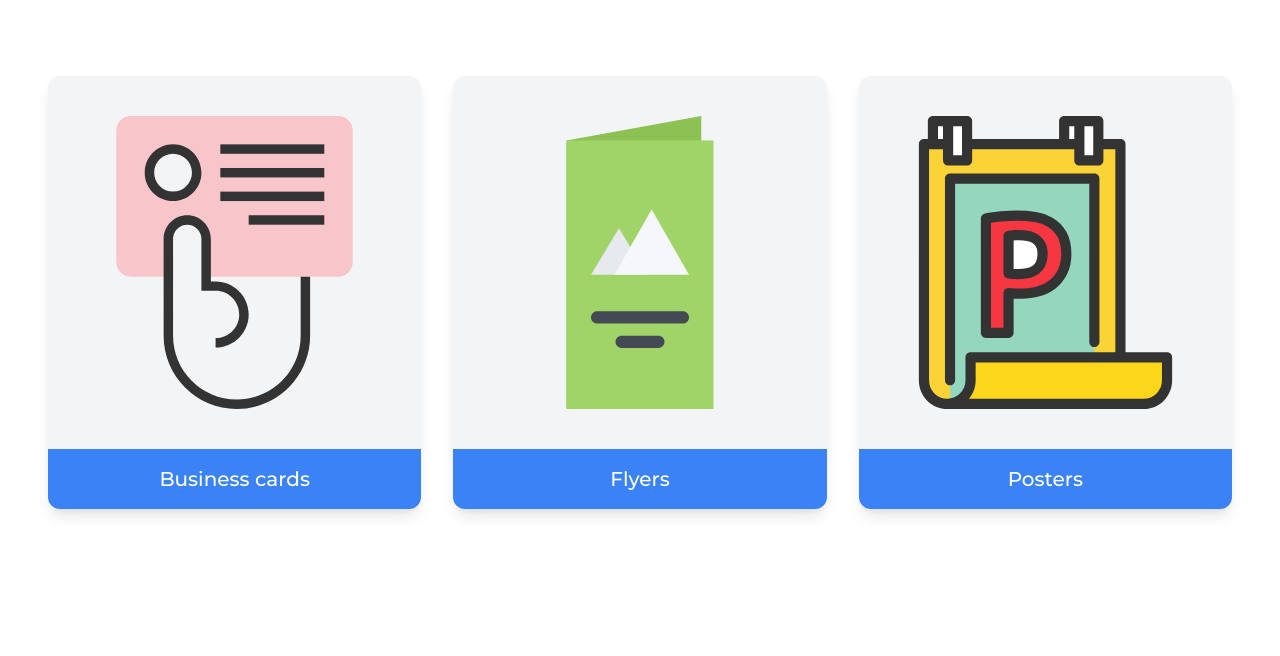
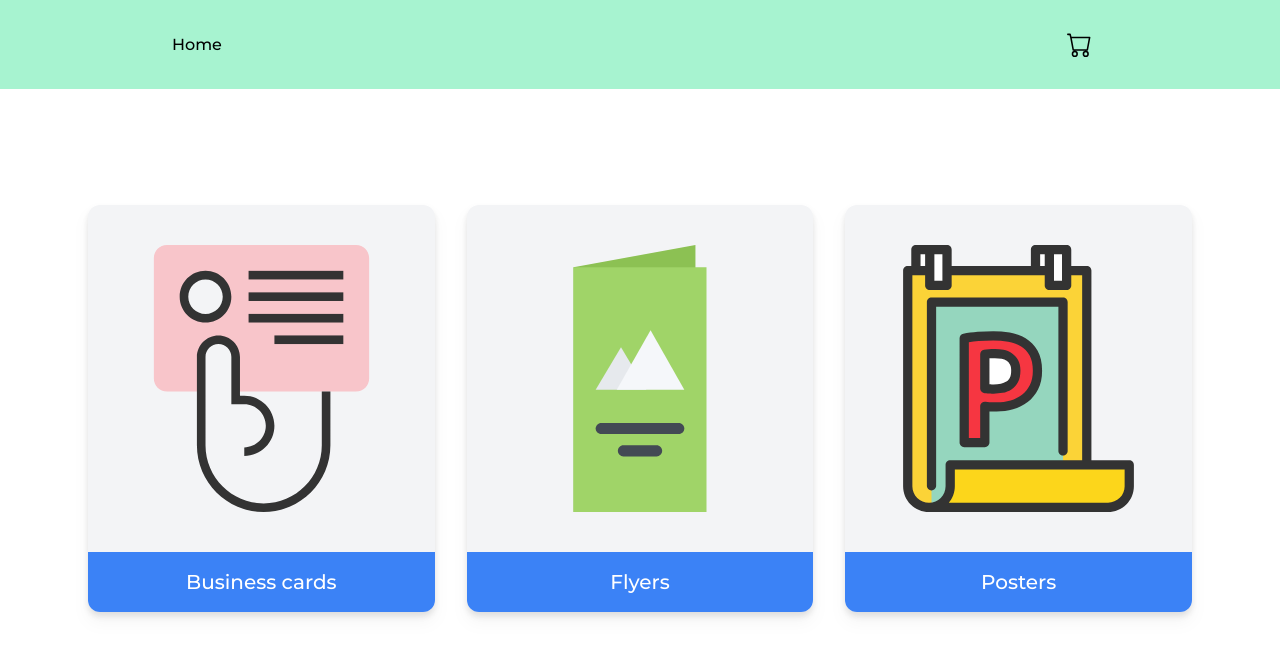
Before and after one commit to giovanizanetti/Product-Assignment, a React (Create React App) app: page / in a window 1280 px wide. Shown: the top 656 px of the page. Built offline with nearby package versions, Linux system fonts and the light colour scheme.

Commit message:
add navigation bar

```diff
--- a/package.json
+++ b/package.json
@@ -9,6 +9,7 @@
     "@testing-library/user-event": "^12.1.10",
     "react": "^17.0.2",
     "react-dom": "^17.0.2",
+    "react-icons": "^4.3.1",
     "react-router-dom": "5",
     "react-scripts": "4.0.3",
     "web-vitals": "^1.0.1"
--- a/src/App.js
+++ b/src/App.js
@@ -1,14 +1,16 @@
-import { BrowserRouter as Router } from "react-router-dom";
+import { BrowserRouter as Router } from 'react-router-dom'
 import Routes from './Routes'
+import Header from '../src/components/Header'
 
 function App() {
   return (
-    <div data-testid='app-component' className="App">
+    <div data-testid='app-component' className='App'>
       <Router>
-      {Routes}
+        <Header />
+        {Routes}
       </Router>
     </div>
-  );
+  )
 }
 
-export default App;
+export default App
--- /dev/null
+++ b/src/components/Header/index.js
@@ -0,0 +1,27 @@
+import React from 'react'
+import { BsCart, BsCartFill } from 'react-icons/bs'
+import { Link } from 'react-router-dom'
+
+const Header = ({ cartCount = 0 }) => {
+  return (
+    <header className=' md:px-10 mb-2 bg-green-200 lg:px-20'>
+      <nav
+        data-testid='header-component'
+        className='flex items-center justify-between flex-wrap p-6 sm:p-3 lg:mx-5  xl:mx-20 lg:py-8'
+      >
+        <Link
+          href='#responsive-header'
+          className='block mt-4 lg:inline-block lg:mt-0 text-teal-200 hover:text-white mr-4'
+        >
+          Home
+        </Link>
+
+        <Link className='hover:text-white mr-4' data-testid='shopping-cart-link' to=''>
+          {cartCount < 1 ? <BsCart size={25} /> : <BsCartFill size={25} />}
+        </Link>
+      </nav>
+    </header>
+  )
+}
+
+export default Header
--- a/src/components/Product/index.js
+++ b/src/components/Product/index.js
@@ -8,9 +8,9 @@ const Product = ({ productName, image }) => {
     <Link
       data-testid='product-component'
       to={`/${productRoute}`}
-      className='my-3 px-1 w-full md:w-1/2 md:p-3 lg:my-4 lg:px-4 lg:w-1/3 transform transition duration-500 hover:scale-110'
+      className='my-3 px-1 w-full md:w-1/2 md:p-3 lg:my-4 lg:px-4 lg:w-1/3 transform transition duration-500 hover:scale-110 lg:hover:scale-105'
     >
-      <div className='overflow-hidden rounded-xl shadow-lg bg-gray-100'>
+      <div className='overflow-hidden rounded-xl  bg-gray-100 filter drop-shadow-lg'>
         <img alt={productName} className='block h-auto w-full p-10' src={image} />
         <div className='flex items-center justify-center leading-tight p-2 md:p-4 bg-blue-500'>
           <h2 className='text-xl text-white'>{productName && capitalize(productName)}</h2>
--- a/src/components/ProductsList/index.js
+++ b/src/components/ProductsList/index.js
@@ -5,8 +5,8 @@ const ProductsList = ({ products }) => {
   if (!products.length) return <strong>Sorry! There is no products.</strong>
 
   return (
-    <div data-testid='productsList-component' className='container my-12 mx-auto px-4 md:px-12'>
-      <div className='flex flex-wrap -mx-1 lg:-mx-4'>
+    <div data-testid='productsList-component' className='container lg:my-12  mx-auto px-4 md:px-12'>
+      <div className='flex flex-wrap -mx-1 lg:-mx-4 lg:p-10'>
         {products.map(({ name, id, image }) => (
           <Product key={id} productName={name} image={image} />
         ))}
```
Also changed, not shown: 2 other files (tests, documents, lock files or other folders).
